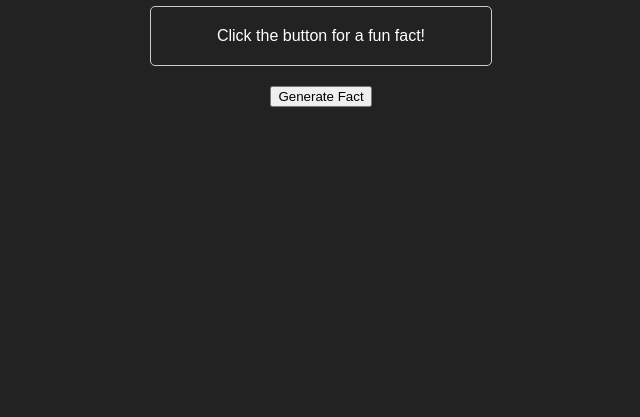
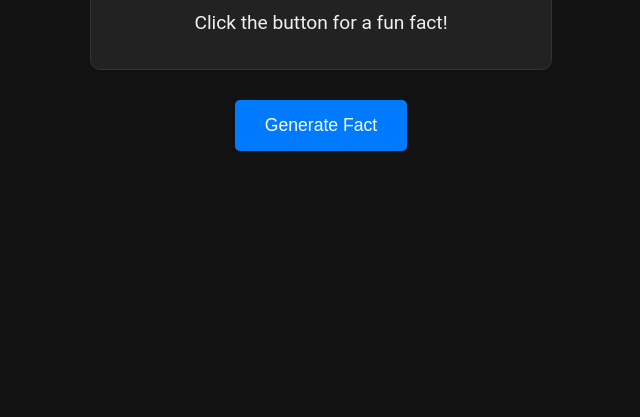
Before and after one commit to YadneshBamne/RandomInterstellarXPieces, a plain HTML site: page index.html in a window 1280 px wide. Shown: the part 383-800 px from the top of the page, without its empty margins (319-959 px from the left). Drawn offline with Linux system fonts and the light colour scheme.

Commit message:
second commit

```diff
--- a/index.html
+++ b/index.html
@@ -1,27 +1,52 @@
 <!DOCTYPE html>
 <html>
 <head>
-  <title>lnterstellar Fun Facts</title>
+  <title>Interstellar Fun Facts</title>
   <style>
     body {
-      font-family: sans-serif;
+      font-family: 'Roboto', sans-serif;
       display: flex;
       flex-direction: column;
       align-items: center;
       justify-content: center;
       height: 100vh;
       margin: 0;
-      background-color: #222;
-      color: white;
+      background-color: #121212; /* Dark background */
+      color: #f0f0f0; /* Light text color */
+    }
+
+    h1 {
+      font-size: 2.5em;
+      margin-bottom: 20px;
+      /* Blue glow effect */
     }
 
     #fact-display {
-      padding: 20px;
-      border: 1px solid #ccc;
+      padding: 30px;
+      border: 1px solid #333; /* Darker border */
+      border-radius: 10px;
+      margin-bottom: 30px;
+      text-align: center;
+      min-width: 400px;
+      background-color: #222; /* Darker background */
+      font-size: 1.2em;
+      line-height: 1.6;
+    }
+
+    button {
+      background-color: #007bff; /* Blue button */
+      color: white;
+      padding: 15px 30px;
+      border: none;
       border-radius: 5px;
-      margin-bottom: 20px;
-      text-align: center;
-      min-width: 300px;
+      font-size: 1.1em;
+      cursor: pointer;
+      transition: all 0.2s ease; /* Smooth transition */
+    }
+
+    button:hover {
+      background-color: #0056b3; /* Darker blue on hover */
+      box-shadow: 0 0 10px rgba(0, 123, 255, 0.8); /* Blue glow on hover */
     }
   </style>
 </head>
```
